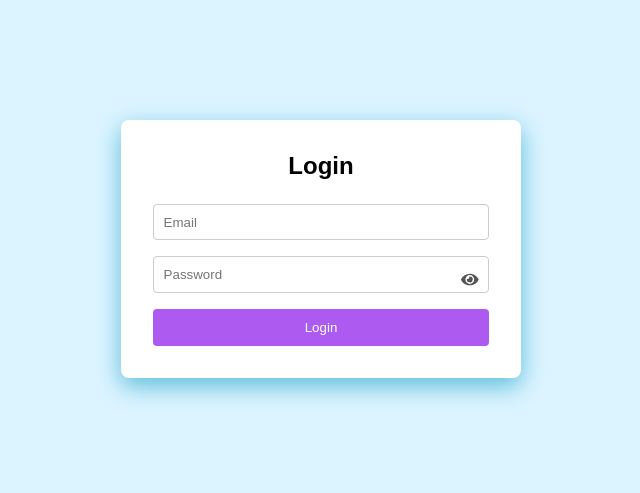
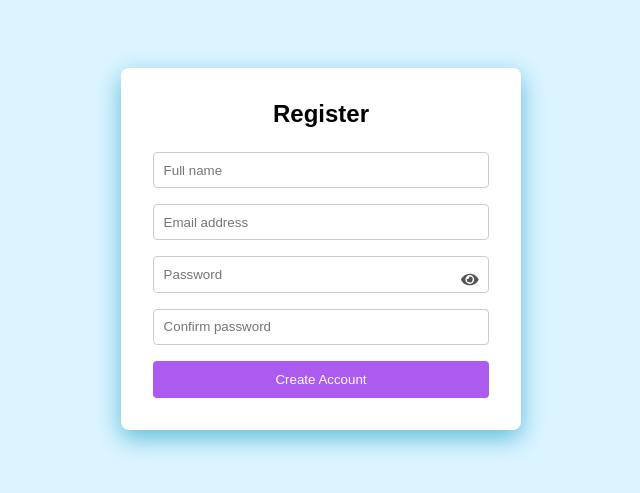
Before and after one commit to 2339036/medication-adherence-system, a React app in the folder frontend/: page /register in a window 1280 px wide. Shown: the part 151-644 px from the top of the page, without its empty margins (319-959 px from the left). Built offline with nearby package versions, Linux system fonts and the light colour scheme; the HTML template or start-up script is replaced by a standard one.

Commit message:
Sprint 5: Registratioin Page implemented

```diff
--- a/frontend/src/App.jsx
+++ b/frontend/src/App.jsx
@@ -1,10 +1,19 @@
+// App.jsx
+// Handles application routing
+
+import { Routes, Route } from "react-router-dom";
 import Login from "./pages/Login";
+import Register from "./pages/Register";
 
 function App() {
   return (
-    <div>
-      <Login />
-    </div>
+    <Routes>
+      {/* Login page */}
+      <Route path="/" element={<Login />} />
+
+      {/* Register page */}
+      <Route path="/register" element={<Register />} />
+    </Routes>
   );
 }
 
--- a/frontend/src/pages/Register.jsx
+++ b/frontend/src/pages/Register.jsx
@@ -1,3 +1,106 @@
-export default function Register() {
-  return <h1>Register Page</h1>;
+// Register.jsx
+// This component allows a new user to create an account
+
+import { useState } from "react";
+import { registerUser } from "../services/authService";
+import { FaEye, FaEyeSlash } from "react-icons/fa";
+
+function Register() {
+  // Form state
+  const [name, setName] = useState("");
+  const [email, setEmail] = useState("");
+  const [password, setPassword] = useState("");
+  const [confirmPassword, setConfirmPassword] = useState("");
+
+  // UI state
+  const [message, setMessage] = useState("");
+  const [showPassword, setShowPassword] = useState(false);
+
+  // Handle form submission
+  const handleSubmit = async (e) => {
+    e.preventDefault();
+
+    // Basic validation
+    if (password !== confirmPassword) {
+      setMessage("Passwords do not match");
+      return;
+    }
+
+    // Call backend register endpoint
+    const result = await registerUser({
+      name,
+      email,
+      password
+    });
+
+    if (result.message) {
+      setMessage(result.message);
+    } else {
+      setMessage("Registration successful");
+    }
+  };
+
+  return (
+    <div className="page-container">
+      <div className="card">
+        <h2>Register</h2>
+
+        <form onSubmit={handleSubmit}>
+          {/* Name input */}
+          <input
+            type="text"
+            placeholder="Full name"
+            value={name}
+            onChange={(e) => setName(e.target.value)}
+            required
+          />
+
+          {/* Email input */}
+          <input
+            type="email"
+            placeholder="Email address"
+            value={email}
+            onChange={(e) => setEmail(e.target.value)}
+            required
+          />
+
+          {/* Password input with show/hide icon */}
+          <div className="password-wrapper">
+            <input
+              type={showPassword ? "text" : "password"}
+              placeholder="Password"
+              value={password}
+              onChange={(e) => setPassword(e.target.value)}
+              required
+            />
+
+            <span
+              className="eye-icon"
+              onClick={() => setShowPassword(!showPassword)}
+            >
+
+              {showPassword ? <FaEyeSlash /> : <FaEye />}
+            </span>
+          </div>
+
+          {/* Confirm password */}
+          <input
+            type={showPassword ? "text" : "password"}
+            placeholder="Confirm password"
+            value={confirmPassword}
+            onChange={(e) => setConfirmPassword(e.target.value)}
+            required
+          />
+
+          {/* Submit button */}
+          <button type="submit">Create Account</button>
+        </form>
+
+        {/* Feedback message */}
+        {message && <p>{message}</p>}
+      </div>
+    </div>
+  );
 }
+
+export default Register;
--- a/frontend/src/services/authService.js
+++ b/frontend/src/services/authService.js
@@ -1,7 +1,9 @@
 const API_URL = "http://localhost:5001/api/auth";
 
+// Register a new user
 export const registerUser = async (userData) => {
-  const response = await fetch(`${API_URL}/register`, {
+  try {
+    const response = await fetch("http://localhost:5001/api/auth/register", {
       method: "POST",
       headers: {
         "Content-Type": "application/json"
@@ -9,7 +11,10 @@ export const registerUser = async (userData) => {
       body: JSON.stringify(userData)
     });
 
-  return response.json();
+    return await response.json();
+  } catch (error) {
+    return { message: "Registration failed" };
+  }
 };
 
 export const loginUser = async (userData) => {
```
Lines whose indentation alone changed are shown as unchanged.
